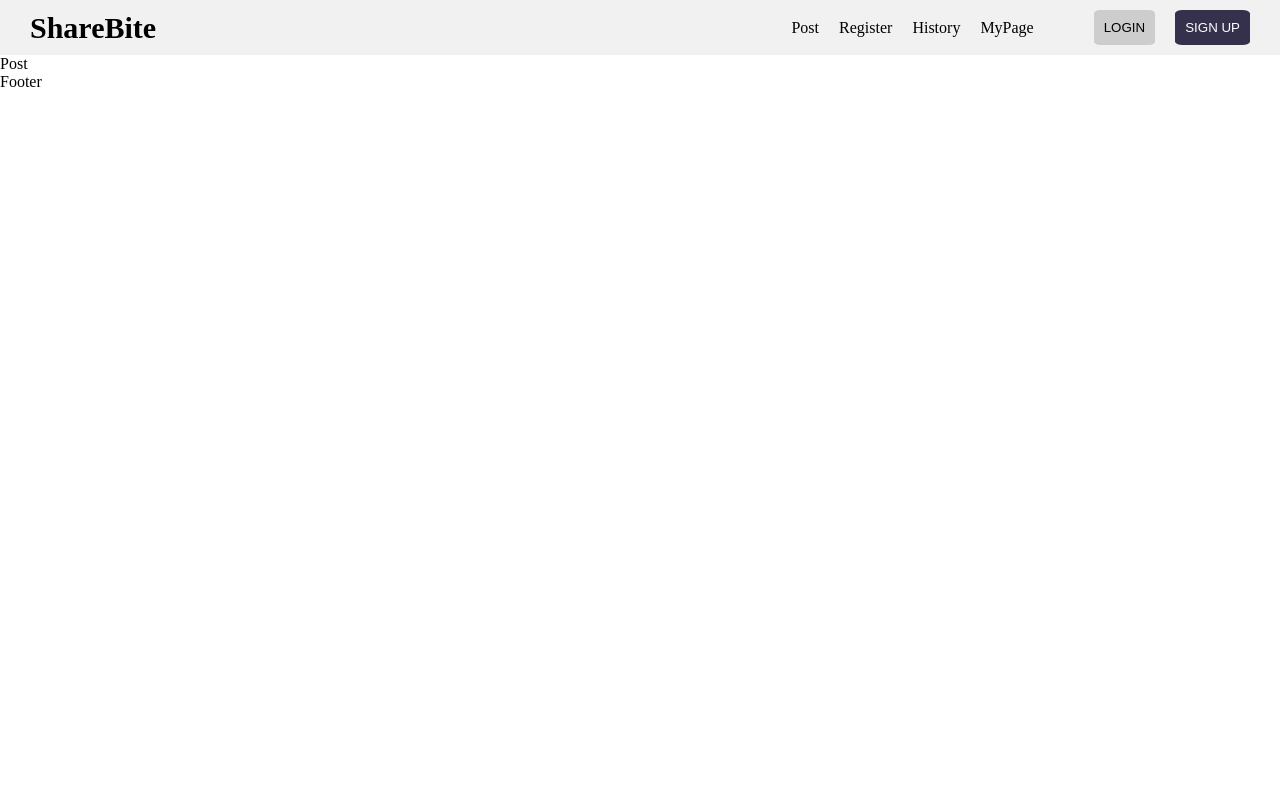
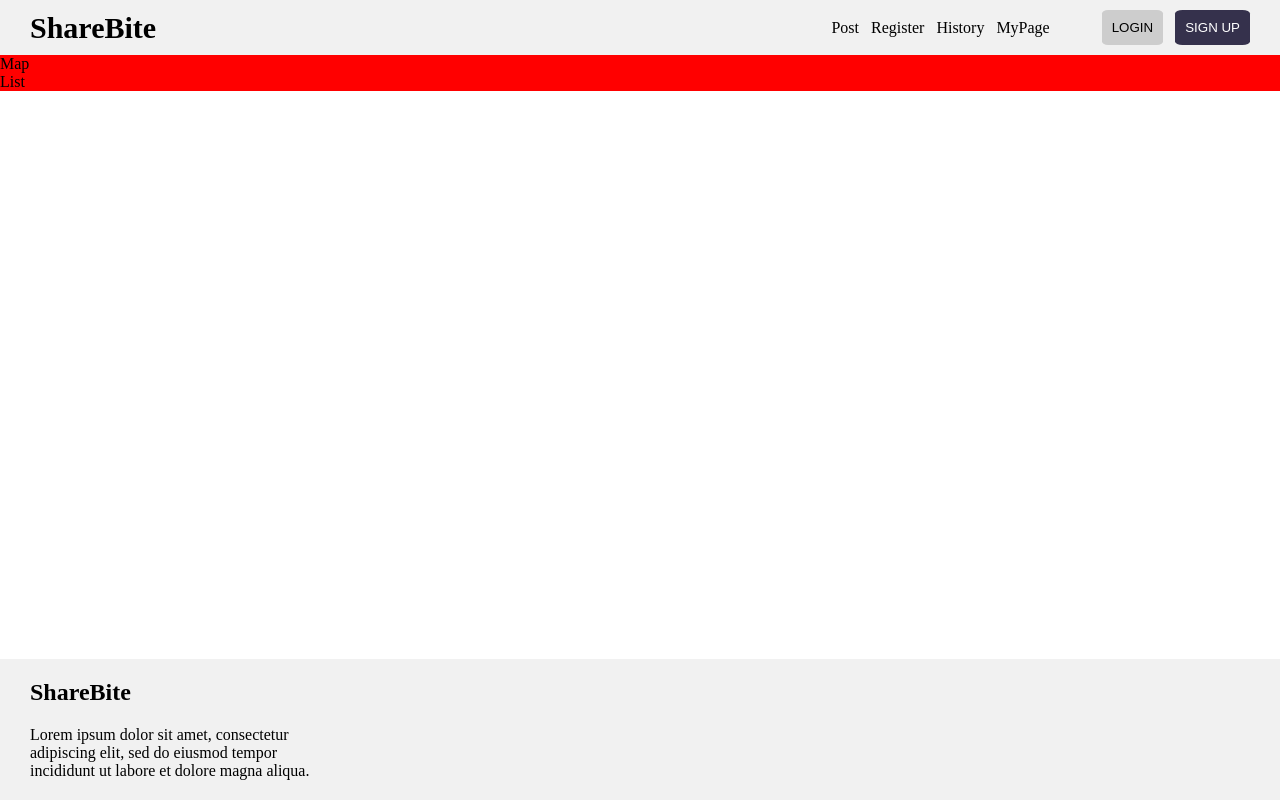
Before and after one commit to gdsc-shareBite/front, a React (Create React App) app: page /posts/ in a window 1280 px wide. Built offline with nearby package versions, Linux system fonts and the light colour scheme.

Commit message:
haeder 수정 및 post 컴포넌트 추가
Footer 페이지 최 하단 위치하도록 수정
게시글 리스트 페이지를 PostList, Post, PostDetail에 맞게 확인할 수 있도록 수정.

```diff
--- a/src/App.jsx
+++ b/src/App.jsx
@@ -2,7 +2,7 @@ import React from "react";
 import { RouterProvider, createBrowserRouter } from "react-router-dom";
 import Root from "./Root";
 import Main from "./pages/Main";
-import Post from "./pages/Post";
+import PostList from "./pages/PostList";
 import NotFound from "./components/NotFound";
 import ProductDetail from "./pages/ProductDetail";
 import { createGlobalStyle } from "styled-components";
@@ -54,7 +54,7 @@ const router = createBrowserRouter([
       },
       {
         path: "posts",
-        element: <Post />,
+        element: <PostList />,
       },
       {
         path: "posts/:id",
--- a/src/Root.jsx
+++ b/src/Root.jsx
@@ -2,13 +2,22 @@ import React from "react";
 import { Outlet } from "react-router-dom";
 import Header from "./components/Header";
 import Footer from "./components/Footer";
+import styled from "styled-components";
 
 export default function Root() {
   return (
-    <div>
+    <StyledRoot>
       <Header />
       <Outlet />
       <Footer />
-    </div>
+    </StyledRoot>
   );
 }
+
+const StyledRoot = styled.div`
+  width: 100%;
+  /* max-width: 1536px; */
+  display: flex;
+  min-height: 100vh;
+  flex-direction: column;
+`;
--- a/src/components/Footer.jsx
+++ b/src/components/Footer.jsx
@@ -1,5 +1,30 @@
 import React from "react";
+import styled from "styled-components";
 
 export default function Footer() {
-  return <div>Footer</div>;
+  return (
+    <FooterBar>
+      <div>
+        <Title>ShareBite</Title>
+        <p>
+          Lorem ipsum dolor sit amet, consectetur <br /> adipiscing elit, sed do
+          eiusmod tempor <br />
+          incididunt ut labore et dolore magna aliqua.
+        </p>
+      </div>
+    </FooterBar>
+  );
 }
+
+const FooterBar = styled.footer`
+  background-color: #f1f1f1;
+  padding: 20px 30px 20px;
+  margin-top: auto;
+  display: flex;
+`;
+
+const Title = styled.h2`
+  font-weight: bold;
+  font-size: x-large;
+  margin-bottom: 20px;
+`;
--- a/src/components/Header.jsx
+++ b/src/components/Header.jsx
@@ -10,9 +10,9 @@ export default function Header() {
       </Link>
       <Nav>
         <Link to="/posts">Post</Link>
-        <Link to="/register">Register</Link>
-        <Link to="/history">History</Link>
-        <Link to="/mypage" style={{ marginRight: "40px" }}>
+        <Link to="/">Register</Link>
+        <Link to="/">History</Link>
+        <Link to="/" style={{ marginRight: "40px" }}>
           MyPage
         </Link>
         <Button>LOGIN</Button>
@@ -34,7 +34,7 @@ const HeaderBar = styled.header`
 
 const Nav = styled.nav`
   display: flex;
-  gap: 20px;
+  gap: 12px;
   align-items: center;
 `;
 
--- a/src/pages/Post.jsx
+++ /dev/null
@@ -1,5 +0,0 @@
-import React from "react";
-
-export default function Post() {
-  return <div>Post</div>;
-}
--- /dev/null
+++ b/src/pages/PostList.jsx
@@ -0,0 +1,15 @@
+import React from "react";
+import styled from "styled-components";
+
+export default function PostList() {
+  return (
+    <Div>
+      <div>Map</div>
+      <div>List</div>
+    </Div>
+  );
+}
+
+const Div = styled.div`
+  background-color: red;
+`;
```
Also changed, not shown: src/components/Post.jsx (added, +21 -0 lines), 1 other file (tests, documents, lock files or other folders).
